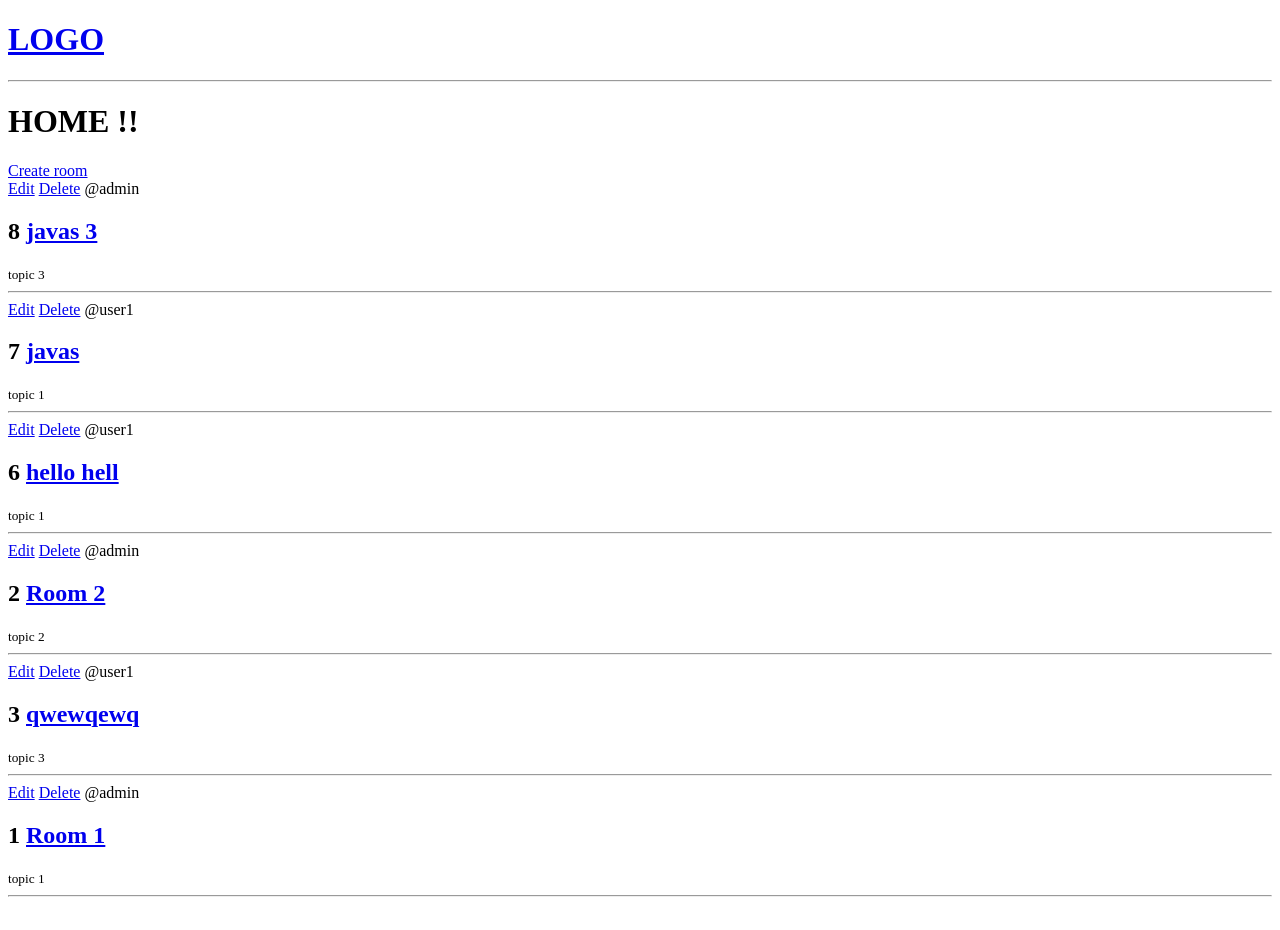
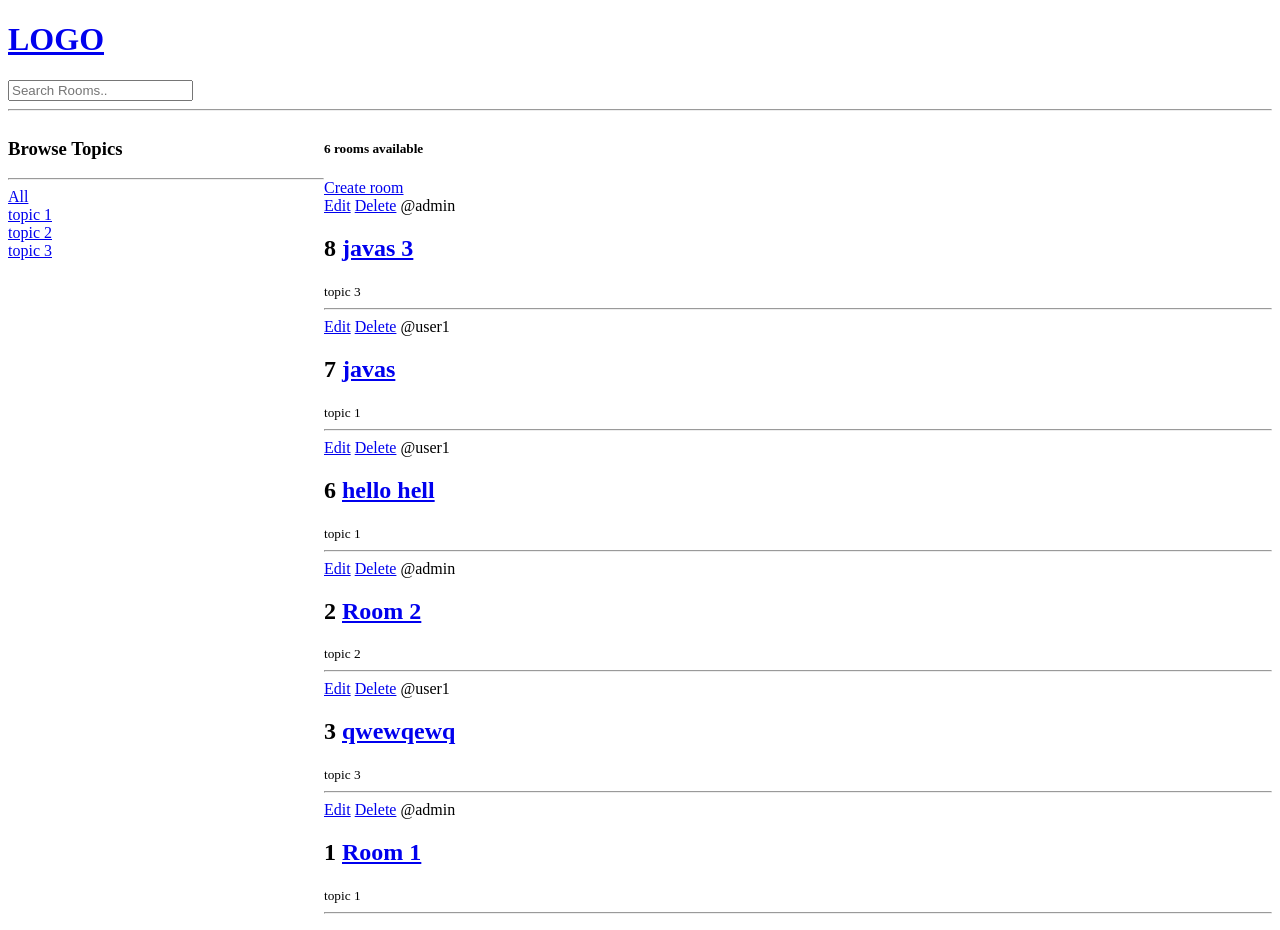
Before and after one commit to lvmeyer/app-lib, a Django app: page / in a window 1280 px wide. Before the commit the page ends 897 px from the top, so only its background shows below. Run offline with Django 4.2, Linux system fonts and the light colour scheme; data comes from the database, SQL or seed files in the repository; both versions use the stored data as it was after the commit.

Commit message:
search topics

```diff
--- a/base/templates/base/home.html
+++ b/base/templates/base/home.html
@@ -1,18 +1,42 @@
 {% extends 'main.html' %} {% block content %}
-<h1>HOME !!</h1>
+<style>
+	.home-container {
+		display: grid;
+		grid-template-columns: 1fr 3fr;
+	}
+</style>
+
+<div class="home-container">
 	<div>
+		<h3>Browse Topics</h3>
+		<hr />
 		<div>
+			<a href="{% url 'home' %}">All</a>
+		</div>
+		{% for topic in topics%}
+		<div>
+			<a href="{% url 'home' %}?q={{topic.name}}">{{topic.name}}</a>
+		</div>
+		{% endfor%}
+	</div>
+
+	<div>
+		<h5>{{room_count}} rooms available</h5>
 		<a href="{% url 'create-room' %}">Create room</a>
-	</div>
+		<div>
 			{% for room in rooms %}
 			<div>
 				<a href="{% url 'update-room' room.id %}">Edit</a>
 				<a href="{% url 'delete-room' room.id %}">Delete</a>
 				<span>@{{room.host.username}}</span>
-		<h2>{{room.id}} <a href="{% url 'room' room.id %}">{{ room.name }}</a></h2>
+				<h2>
+					{{room.id}} <a href="{% url 'room' room.id %}">{{ room.name }}</a>
+				</h2>
 				<small>{{room.topic.name}}</small>
 				<hr />
 			</div>
 			{% endfor %}
 		</div>
+	</div>
+</div>
 {% endblock %}
--- a/base/views.py
+++ b/base/views.py
@@ -1,10 +1,16 @@
 from django.shortcuts import render, redirect
-from .models import Room
+from django.db.models import Q
+from .models import Room, Topic
 from .forms import RoomForm
 
 def home(request):
-    rooms = Room.objects.all()
-    context = {'rooms': rooms}
+    q = request.GET.get('q') if request.GET.get('q') != None else ''
+
+    rooms = Room.objects.filter(Q(topic__name__icontains=q) | Q(name__icontains=q) | Q(description__icontains=q))
+    topics = Topic.objects.all()
+    room_count = rooms.count()
+
+    context = {'rooms': rooms, 'topics': topics, 'room_count': room_count}
 
     return render(request, 'base/home.html', context)
 
--- a/templates/navbar.html
+++ b/templates/navbar.html
@@ -2,4 +2,8 @@
 	<h1>LOGO</h1>
 </a>
 
+<form method="GET" action="{% url 'home' %}">
+	<input type="text" name="q" placeholder="Search Rooms.." />
+</form>
+
 <hr />
```
Also changed, not shown: db.sqlite3. Lines whose indentation alone changed are shown as unchanged.
